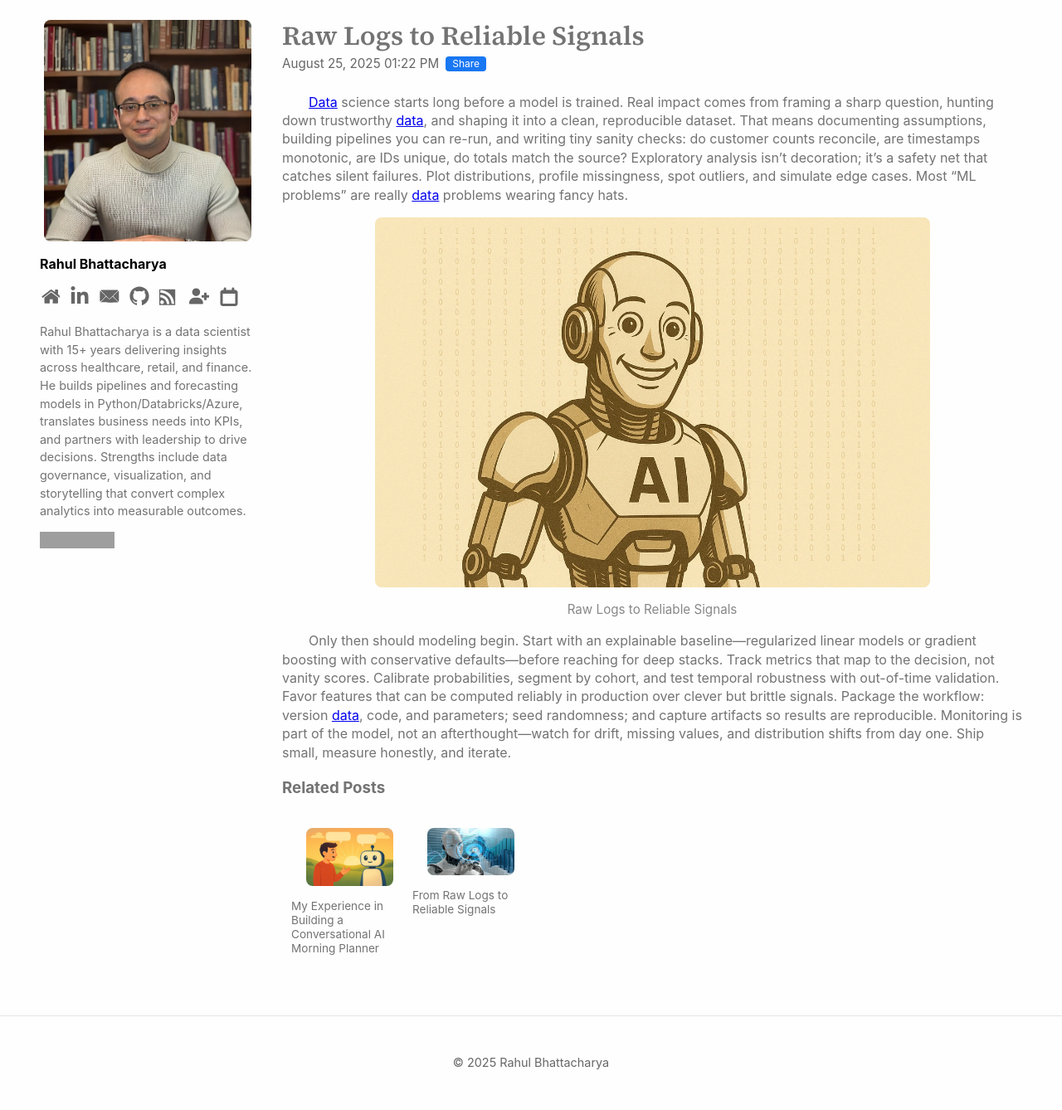
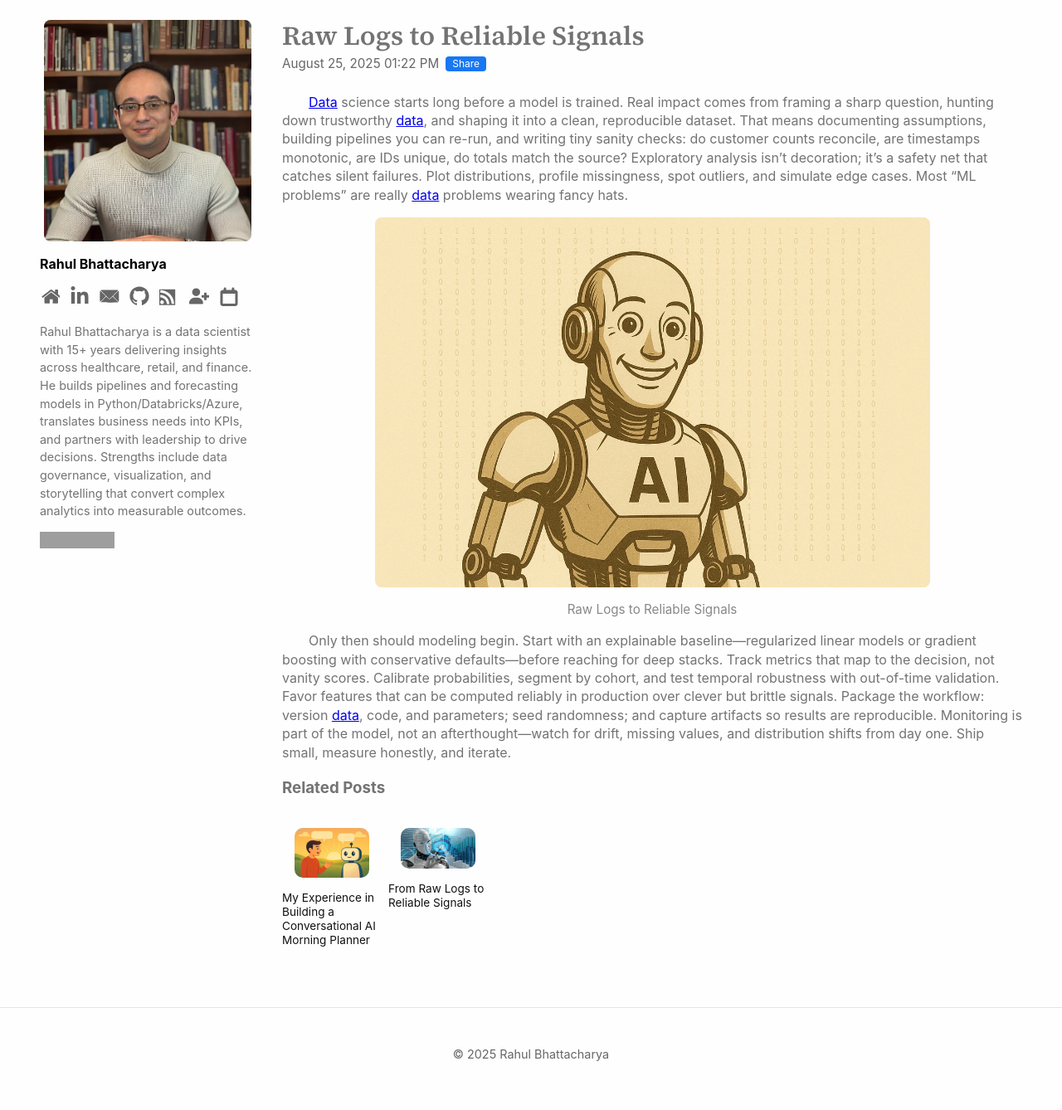
Before and after one commit to RahulBhattacharya1/RahulBhattacharya1.github.io, a Jekyll site: the page built from _posts/2025-08-25-post4.md, in a window 1280 px wide. Shown: the whole page at 83% size. Built offline with Jekyll 4.4.1, drawn with Linux system fonts in a browser that asks for light colours; comment, search, counter and statistics services are not loaded; grey boxes are pictures that could not be loaded.

Commit message:
Update main.scss

```diff
--- a/assets/css/main.scss
+++ b/assets/css/main.scss
@@ -534,35 +534,67 @@
   }
 }
 
-/* ─── Related Posts (2–8 dynamic grid) ─── */
+/* ─── Related Posts: left-aligned, hover anim, mobile = 2 items ─── */
 .related-grid {
+  display: grid;
+  grid-template-columns: repeat(auto-fill, 120px); /* desktop: small, packed tiles */
+  gap: 8px;
+  justify-content: start;                            /* align under the heading */
   list-style: none;
   padding: 0;
-  margin: 0 auto;
-  display: grid;
-  grid-template-columns: repeat(auto-fill, 140px); /* fixed small cards */
-  gap: 6px;
-  justify-content: center;                         /* keep them close & centered */
+  margin: 0;
 }
 
-.related-card { width: 140px; }                     /* grid item width */
+.related-card { width: 120px; }
+
 .related-card a {
   display: block;
   text-decoration: none;
 }
 
 .related-thumb {
-  width: 140px;                                      /* small, fixed */
-  height: 140px;                                     /* square */
+  width: 120px;
+  height: 120px;              /* square */
   object-fit: cover;
-  border-radius: 8px;
+  border-radius: 10px;
   display: block;
+  transition: transform .18s ease, box-shadow .18s ease, filter .18s ease;
+  transform-origin: center;
+}
+
+.related-card a:hover .related-thumb,
+.related-card a:focus .related-thumb {
+  transform: translateY(-2px) scale(1.04);
+  box-shadow: 0 8px 18px rgba(0,0,0,.14);
 }
 
 .related-title {
   display: block;
-  margin-top: 4px;
+  margin-top: 6px;
   font-size: .85rem;
   line-height: 1.25;
-  color: #737373;
+  color: #111;
 }
+
+/* Respect reduced-motion users */
+@media (prefers-reduced-motion: reduce) {
+  .related-thumb { transition: none; }
+  .related-card a:hover .related-thumb,
+  .related-card a:focus .related-thumb { transform: none; box-shadow: none; }
+}
+
+/* Mobile: show ONLY 2 related posts and keep them square */
+@media (max-width: 640px) {
+  .related-grid {
+    grid-template-columns: repeat(2, minmax(0, 1fr));
+    gap: 8px;
+    justify-content: start;
+  }
+  .related-card { width: auto; }
+  .related-thumb {
+    width: 100%;
+    height: auto;
+    aspect-ratio: 1 / 1;     /* square without fixed pixel height */
+  }
+  .related-card:nth-child(n+3) { display: none; } /* hide beyond the first 2 */
+}
```
